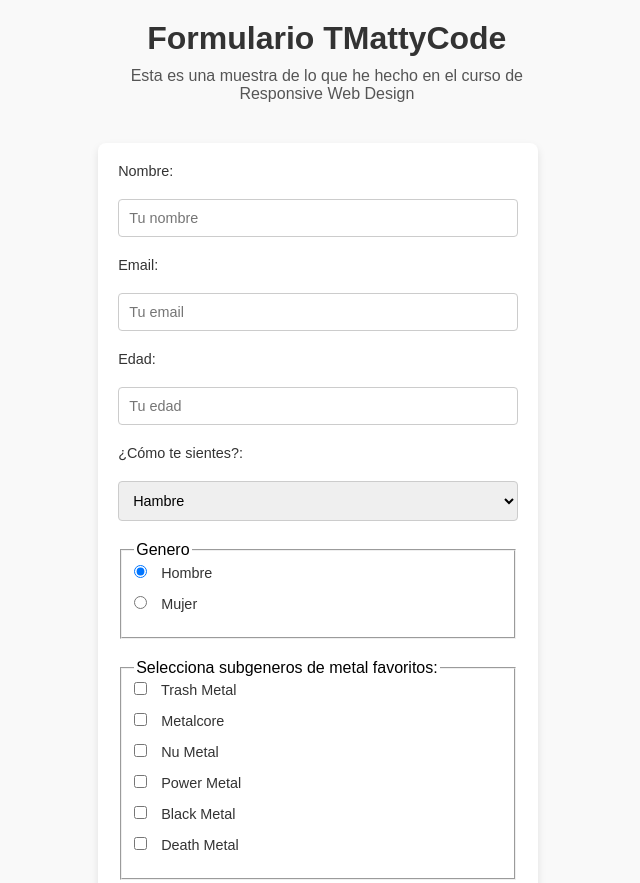
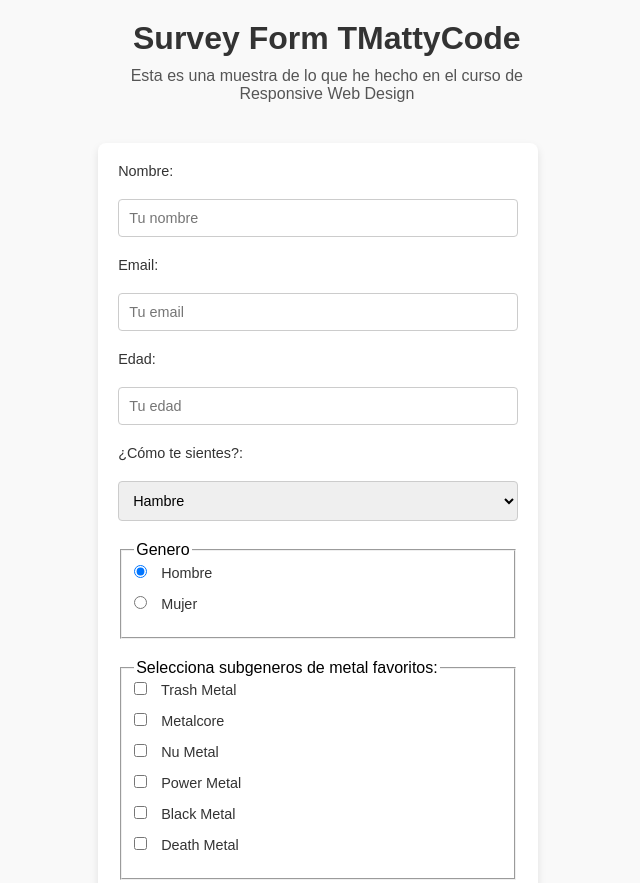
Before and after one commit to TMattyCode/Formulario-en-HTML, a plain HTML site: page index.html in a window 1280 px wide. Shown: the top 883 px of the page, without its empty margins (256-896 px from the left). Drawn offline with Linux system fonts and the light colour scheme.

Commit message:
Update index.html

```diff
--- a/index.html
+++ b/index.html
@@ -3,13 +3,13 @@
   <head>
       <meta charset="UTF-8">
       <meta name="viewport" content="width=device-width, initial-scale=1.0">
-      <title>Formulario</title>
+      <title>Survey Form</title>
       <link rel="stylesheet" href="style.css">
   </head>
   <body>
       <main id="main-content">
           <section class="header">
-              <h1 id="title">Formulario TMattyCode</h1>
+              <h1 id="title">Survey Form TMattyCode</h1>
               <p id="description">Esta es una muestra de lo que he hecho en el curso de Responsive Web Design</p>
           </section>
           <section class="form-section">
```
